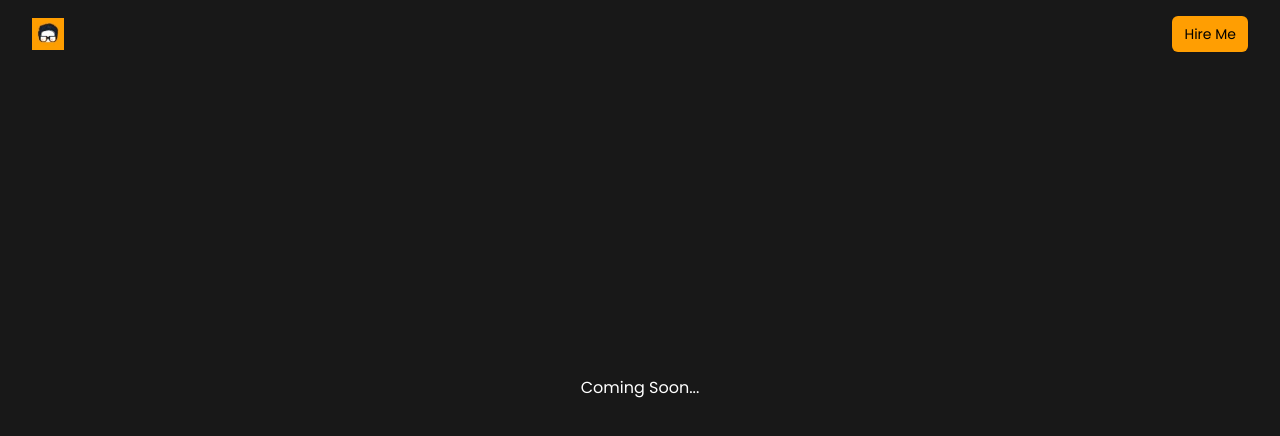
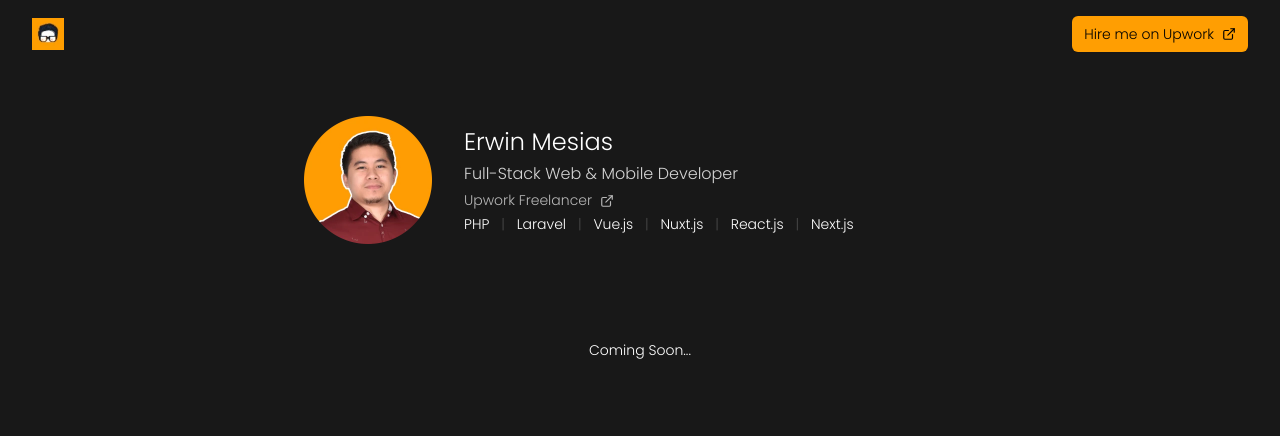
Before and after one commit to erwinmesi/mesi.dev, a Next.js app: page / in a window 1280 px wide. Shown: the top 436 px of the page. Built offline with nearby package versions, Linux system fonts and the light colour scheme.

Commit message:
fear(home): add header section

```diff
--- a/package.json
+++ b/package.json
@@ -20,6 +20,7 @@
     "postcss": "8.4.23",
     "react": "18.2.0",
     "react-dom": "18.2.0",
+    "react-feather": "^2.0.10",
     "tailwindcss": "3.3.2",
     "typescript": "5.0.4"
   },
--- a/src/app/layout.tsx
+++ b/src/app/layout.tsx
@@ -13,7 +13,7 @@ export default function RootLayout({
     <html lang="en">
       <body>
         <SiteHeader />
-        <main>{children}</main>
+        {children}
       </body>
     </html>
   );
--- a/src/app/page.tsx
+++ b/src/app/page.tsx
@@ -1,6 +1,11 @@
+import HomeHeader from '@/components/home/HomeHeader';
+
 function page() {
   return (
-    <div className="grid place-content-center h-[80vh]">Coming Soon...</div>
+    <main className="site__container">
+      <HomeHeader />
+      <div className="grid place-content-center my-24">Coming Soon...</div>
+    </main>
   );
 }
 
--- a/src/assets/styles/globals.scss
+++ b/src/assets/styles/globals.scss
@@ -7,7 +7,12 @@
 
 html,
 body {
-  @apply bg-charcoal h-full font-content text-grey-50;
+  @apply h-full;
+}
+
+
+body {
+  @apply bg-charcoal text-sm font-content text-grey-50 font-light;
 }
 
 .site__container {
--- /dev/null
+++ b/src/components/home/HomeHeader.tsx
@@ -0,0 +1,31 @@
+import { ExternalLink } from 'react-feather';
+import { URL_UPWORK } from '@/config/site';
+import Image from 'next/image';
+import image from '@/assets/images/mesi.webp';
+import Pipe from './SkillPipe';
+
+function HomeHeader() {
+  return (
+    <section className="flex gap-y-6 sm:gap-x-8 items-center my-12 flex-col sm:flex-row max-w-2xl mx-auto">
+      <span>
+        <Image src={image} width="128" height="128" alt="Erwin Mesias" />
+      </span>
+      <div className="space-y-1">
+        <h1 className="text-center sm:text-left text-2xl">Erwin Mesias</h1>
+        <h2 className="text-center sm:text-left text-grey-200 text-base">
+          Full-Stack Web & Mobile Developer
+        </h2>
+        <h3 className="text-center sm:text-left text-grey-300 hover:text-grey-300 hover:underline flex items-center justify-center sm:justify-start">
+          <a href={URL_UPWORK} target="_blank">
+            Upwork Freelancer <ExternalLink className="ml-1 inline" size="14" />
+          </a>
+        </h3>
+        <p className="text-center sm:text-left text-sm">
+          PHP <Pipe /> Laravel <Pipe /> Vue.js <Pipe /> Nuxt.js <Pipe /> React.js <Pipe /> Next.js
+        </p>
+      </div>
+    </section>
+  );
+}
+
+export default HomeHeader;
--- /dev/null
+++ b/src/components/home/SkillPipe.tsx
@@ -0,0 +1,5 @@
+function SkillPipe() {
+  return <span className="inline-block text-grey-700 mx-2">|</span>;
+}
+
+export default SkillPipe;
--- a/src/components/layouts/SiteHeader.tsx
+++ b/src/components/layouts/SiteHeader.tsx
@@ -1,11 +1,14 @@
 import logo from '@/assets/images/mesidotdev--sm.webp';
 import Image from 'next/image';
 import SiteButton from '@/components/ui/SiteButton';
+import { URL_UPWORK } from '@/config/site';
+import { ExternalLink } from 'react-feather';
 
 function SiteHeader() {
   return (
     <header>
       <nav className="site__container py-4 flex-center-y justify-between">
+        <a href="/">
           <Image
             src={logo}
             alt="Mesidotdev Logo"
@@ -13,7 +16,13 @@ function SiteHeader() {
             width={32}
             className="object-contain"
           />
-        <SiteButton>Hire Me</SiteButton>
+        </a>
+        <a href={URL_UPWORK} target="_blank">
+          <SiteButton>
+            Hire me on Upwork
+            <ExternalLink size="14" />
+          </SiteButton>
+        </a>
       </nav>
     </header>
   );
--- a/src/config/site.ts
+++ b/src/config/site.ts
@@ -1,6 +1,9 @@
-export const SITE_TITLE = 'Erwin Mesias | Mesidotdev'
+export const SITE_TITLE = 'Erwin Mesias | Mesidotdev';
 
 export const defaultMetadata = {
   title: SITE_TITLE,
   description: `${SITE_TITLE} - Full-Stack Web & Mobile Developer`,
-}
+};
+
+export const URL_UPWORK =
+  'https://www.upwork.com/freelancers/~0199bd5921ffe7c943';
--- a/tailwind.config.js
+++ b/tailwind.config.js
@@ -51,12 +51,13 @@ module.exports = {
           tint: 'var(--color-primary-tint)',
           disabled: 'rgba(var(--color-primary-rgb), 0.66)'
         },
+      },
+
+
+      fontFamily: {
+        content: ['Poppins', 'sans-serif']
       }
     },
-
-    fontFamily: {
-      content: ['Poppins', 'sans-serif']
-    }
   },
 
   plugins: [],
```
Also changed, not shown: src/assets/images/mesi.webp (added), 1 other file (tests, documents, lock files or other folders). Lines whose indentation alone changed are shown as unchanged.
